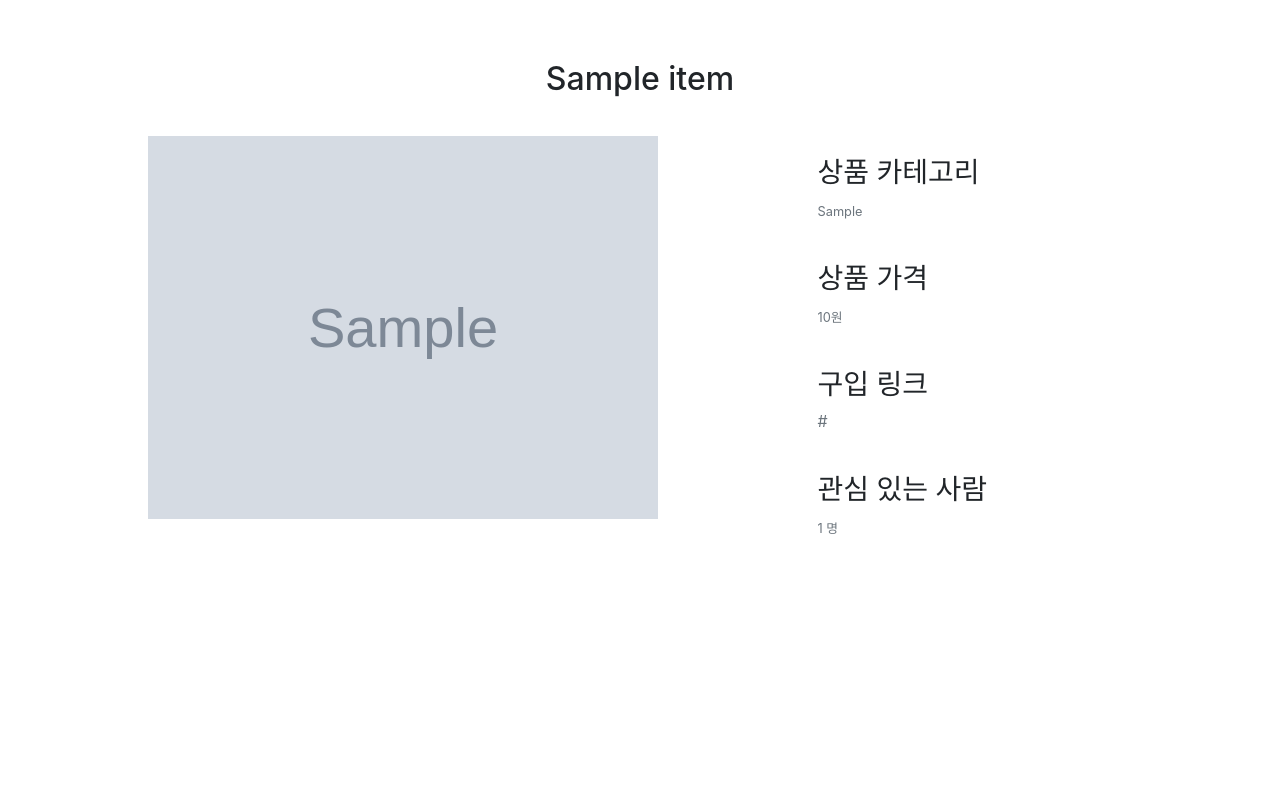
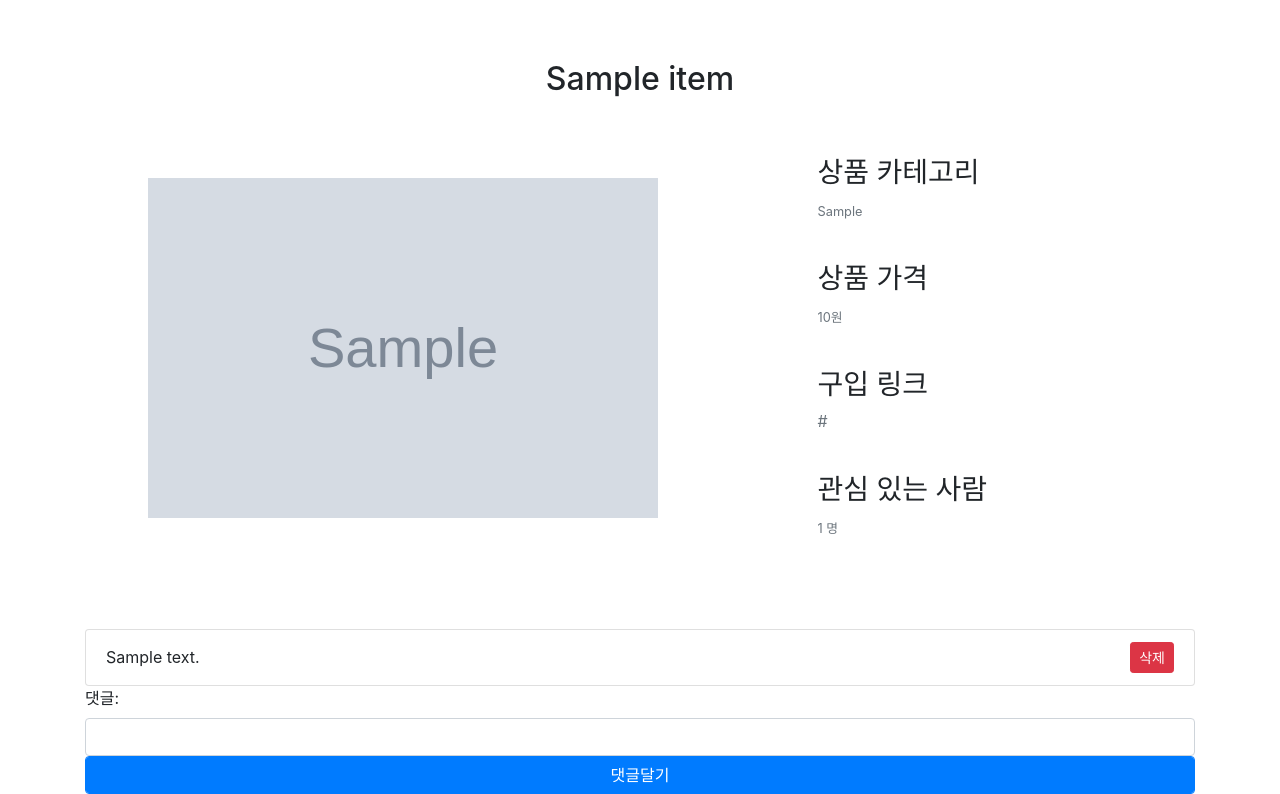
Before and after one commit to rainsound-k/Zirmi-Project, a Django app: page /items/public/1/ in a window 1280 px wide. Shown: the part 56-850 px from the top of the page. Before the commit the page ends 590 px from the top, so only its background shows below. Run offline with Django 3.2, Linux system fonts and the light colour scheme; a user stored in the database is signed in; tables that the repository leaves empty hold one stand-in row (values such as "Sample post"); grey boxes marked "Sample" are stand-in pictures; style sheets or scripts are compiled from the project's sources; parts of the project's set-up code (start-up, migrations or seed data) failed here and were passed over; some libraries are stand-ins or nearby versions.

Commit message:
comment-create, comment-delete 뷰 구현

```diff
--- a/app/items/admin.py
+++ b/app/items/admin.py
@@ -1,5 +1,6 @@
 from django.contrib import admin
 
-from .models import Item
+from .models import Item, ItemComment
 
 admin.site.register(Item)
+admin.site.register(ItemComment)
--- a/app/items/forms.py
+++ b/app/items/forms.py
@@ -1,6 +1,11 @@
 from django import forms
 
-from .models import Item
+from .models import Item, ItemComment
+
+__all__ = (
+    'ItemForm',
+    'CommentForm',
+)
 
 
 class ItemForm(forms.ModelForm):
@@ -23,3 +28,18 @@ class ItemForm(forms.ModelForm):
             self.instance.user = user
 
         return super().save(*args, **kwargs)
+
+
+class CommentForm(forms.ModelForm):
+    class Meta:
+        model = ItemComment
+        fields = (
+            'content',
+        )
+        widgets = {
+            'content': forms.TextInput(
+                attrs={
+                    'class': 'form-control',
+                }
+            )
+        }
--- a/app/items/models.py
+++ b/app/items/models.py
@@ -72,3 +72,22 @@ class ItemLike(models.Model):
         on_delete=models.CASCADE,
     )
     created_date = models.DateTimeField(auto_now_add=True)
+
+
+class ItemComment(models.Model):
+    user = models.ForeignKey(
+        User,
+        on_delete=models.SET_NULL,
+        blank=True,
+        null=True,
+    )
+    item = models.ForeignKey(
+        Item,
+        related_name='comments',
+        on_delete=models.CASCADE,
+    )
+    content = models.TextField('댓글')
+    created_date = models.DateTimeField(auto_now_add=True)
+
+    class Meta:
+        ordering = ['created_date']
--- a/app/items/urls/views.py
+++ b/app/items/urls/views.py
@@ -11,4 +11,9 @@ urlpatterns = [
     path('public/<int:item_pk>/like-toggle/', views.item_like_toggle, name='item-like-toggle'),
     path('<int:item_pk>/edit/', views.item_edit, name='item-edit'),
     path('<int:item_pk>/delete/', views.item_delete, name='item-delete'),
+
+    # comment
+    path('public/<int:item_pk>/comment/create/', views.comment_create, name='comment-create'),
+    path('public/comment/<int:comment_pk>/delete/', views.comment_delete, name='comment-delete'),
+
 ]
--- a/app/items/views/__init__.py
+++ b/app/items/views/__init__.py
@@ -5,3 +5,4 @@ from .edit import *
 from .item_like import *
 from .delete import *
 from .add_from_public import *
+from .comment import *
--- a/app/items/views/detail.py
+++ b/app/items/views/detail.py
@@ -1,5 +1,6 @@
 from django.shortcuts import get_object_or_404, render
 
+from ..forms import CommentForm
 from ..models import Item
 
 __all__ = (
@@ -18,7 +19,9 @@ def item_detail(request, item_pk):
 
 def public_item_detail(request, item_pk):
     item = get_object_or_404(Item, pk=item_pk)
+    comment_form = CommentForm()
     context = {
         'item': item,
+        'comment_form': comment_form,
     }
     return render(request, 'items/public_item_detail.html', context)
--- a/app/items/views/list.py
+++ b/app/items/views/list.py
@@ -1,6 +1,7 @@
 from django.contrib.auth.decorators import login_required
 from django.shortcuts import render, redirect
 
+from ..forms import CommentForm
 from ..models import Item
 
 __all__ = (
@@ -11,8 +12,10 @@ __all__ = (
 
 def item_list(request):
     items = Item.objects.filter(public_visibility=True)
+    comment_form = CommentForm()
     context = {
         'items': items,
+        'comment_form': comment_form,
     }
     return render(request, 'index.html', context)
 
--- a/app/static/css/custom_bootstrap.css
+++ b/app/static/css/custom_bootstrap.css
@@ -13,3 +13,8 @@ img.card-img-top {
 .item-detail-container {
   margin-bottom: 70px;
 }
+
+.detail-img {
+  width: 100%;
+  max-height: 340px;
+}
--- a/app/static/scss/custom_bootstrap.scss
+++ b/app/static/scss/custom_bootstrap.scss
@@ -10,3 +10,7 @@ img.card-img-top {
 .item-detail-container {
   margin-bottom: 70px;
 }
+.detail-img {
+  width: 100%;
+  max-height: 340px;
+}
--- a/app/templates/items/item_detail.html
+++ b/app/templates/items/item_detail.html
@@ -4,13 +4,13 @@
 
 <div class="container">
   <div class="item-detail-container">
-    <div class="row">
+    <div class="row align-items-center">
       <h2 class="col-sm-12 text-center item-name">{{ item.name }}</h2>
     </div>
-    <div class="row justify-content-around">
+    <div class="row justify-content-around align-items-center">
       <div class="col-sm-6 order-sm-1">
         <div class="mb3">
-          <img class="col-12 rounded" src="{% if item.img %}{{ item.img.url }}{% else %}https://www.publicdomainpictures.net/pictures/250000/velka/shopping-1515702542IGF.jpg{% endif %}" alt="item-image">
+          <img class="col-12 rounded detail-img" src="{% if item.img %}{{ item.img.url }}{% else %}https://www.publicdomainpictures.net/pictures/250000/velka/shopping-1515702542IGF.jpg{% endif %}" alt="item-image">
         </div>
       </div>
       <div class="col-sm-4 order-sm-2">
--- a/app/templates/items/public_item_detail.html
+++ b/app/templates/items/public_item_detail.html
@@ -1,16 +1,17 @@
 {% extends 'base.html' %}
 {% load humanize %}
+{% load widget_tweaks %}
 {% block content %}
 
 <div class="container">
   <div class="item-detail-container">
-    <div class="row">
+    <div class="row align-items-center">
       <h2 class="col-sm-12 text-center item-name">{{ item.name }}</h2>
     </div>
-    <div class="row justify-content-around">
+    <div class="row justify-content-around align-items-center">
       <div class="col-sm-6 order-sm-1">
         <div class="mb3">
-          <img class="col-12 rounded" src="{% if item.img %}{{ item.img.url }}{% else %}https://www.publicdomainpictures.net/pictures/250000/velka/shopping-1515702542IGF.jpg{% endif %}" alt="item-image">
+          <img class="col-12 rounded detail-img" src="{% if item.img %}{{ item.img.url }}{% else %}https://www.publicdomainpictures.net/pictures/250000/velka/shopping-1515702542IGF.jpg{% endif %}" alt="item-image">
         </div>
       </div>
       <div class="col-sm-4 order-sm-2">
@@ -33,6 +34,30 @@
       </div>
     </div>
   </div>
+
+  <div class="comment-container">
+    <ul class="list-group">
+      {% for comment in item.comments.all %}
+      <li class="list-group-item d-flex justify-content-between align-items-center">
+        {{ comment.content }}
+        {% if comment.user == user %}
+        <form action="{% url 'items:comment-delete' comment_pk=comment.pk %}?next={% url 'items:public-item-detail' item_pk=item.pk %}" method="post">
+          {% csrf_token %}
+          <button class="btn btn-sm btn-danger">삭제</button>
+        </form>
+        {% endif %}
+      </li>
+      {% endfor %}
+    </ul>
+
+    <form action="{% url 'items:comment-create' item_pk=item.pk %}?next={% url 'items:public-item-detail' item_pk=item.pk %}" method="post">
+      {% csrf_token %}
+      {{ comment_form }}
+      <button class="btn btn-primary form-control">댓글달기</button>
+    </form>
+  </div>
+
+
 </div>
 
 {% endblock %}
```
Also changed, not shown: app/items/views/comment.py (added, +44 -0 lines), app/templates/items/comment_create.html (added, +20 -0 lines), app/items/migrations/0003_itemcomment.py (added).
